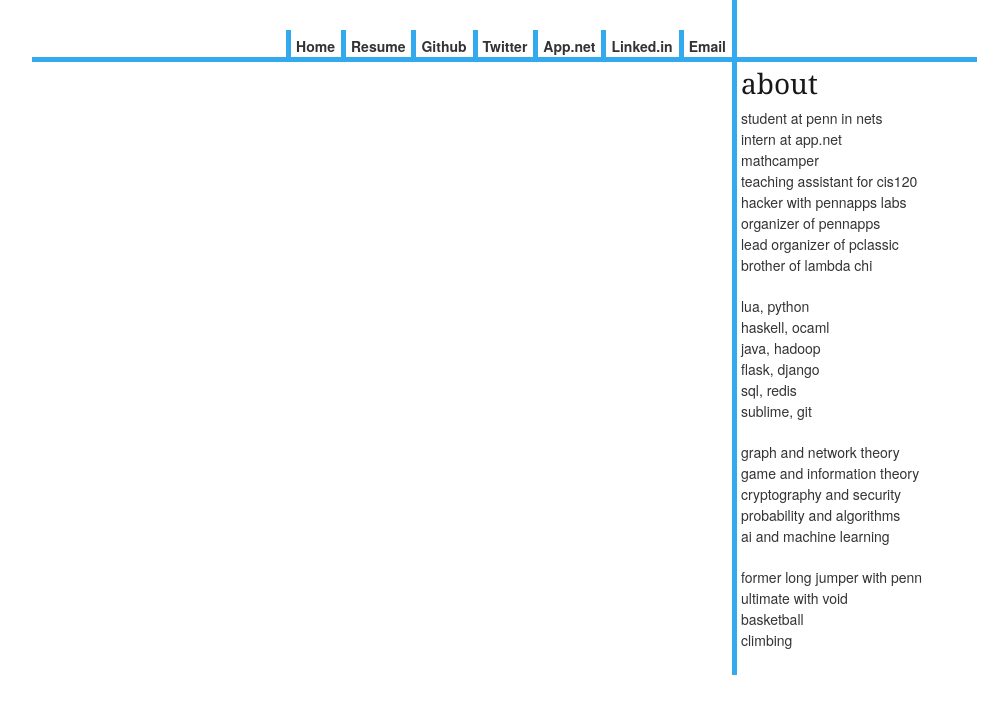
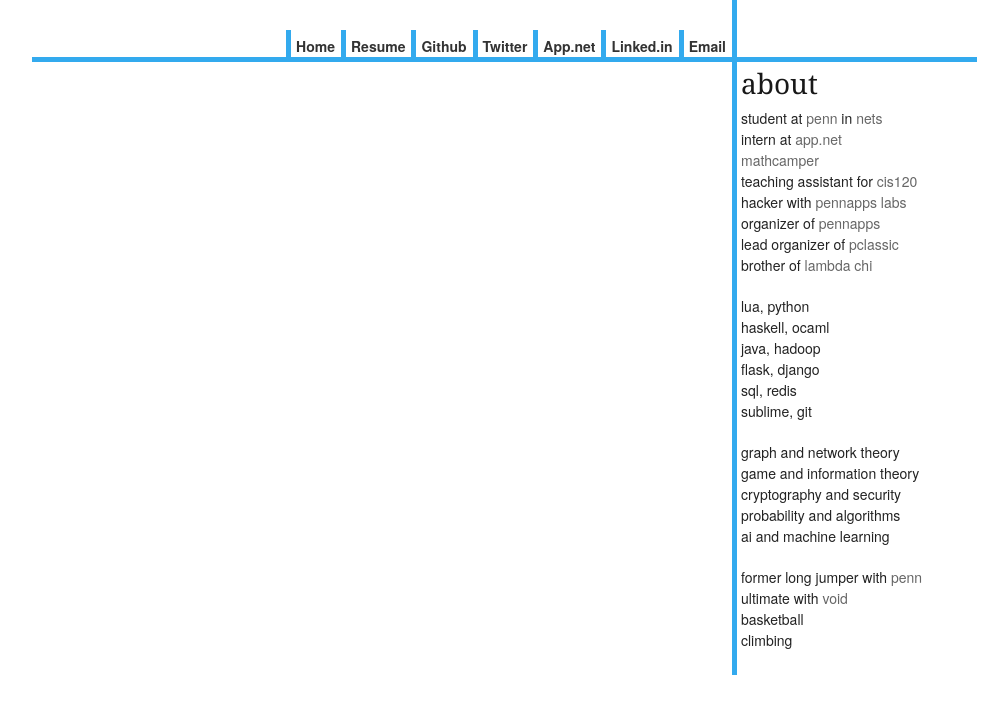
Before and after one commit to LewisJEllis/lewisjellis.github.io, a plain HTML site: page index.html in a window 1280 px wide. Shown: the part 83-796 px from the top of the page, without its empty margins (128-1136 px from the left). Drawn offline with Linux system fonts and the light colour scheme.

Commit message:
made links stand out slightly

```diff
--- a/css/style.css
+++ b/css/style.css
@@ -67,6 +67,14 @@ h1 {
   font-weight: bold;
 }
 
+div#about {
+  color: #222;
+}
+
+div#about a {
+  color: #666;
+}
+
 div#links {
   text-align: right;
   margin-bottom: 0px;
```
